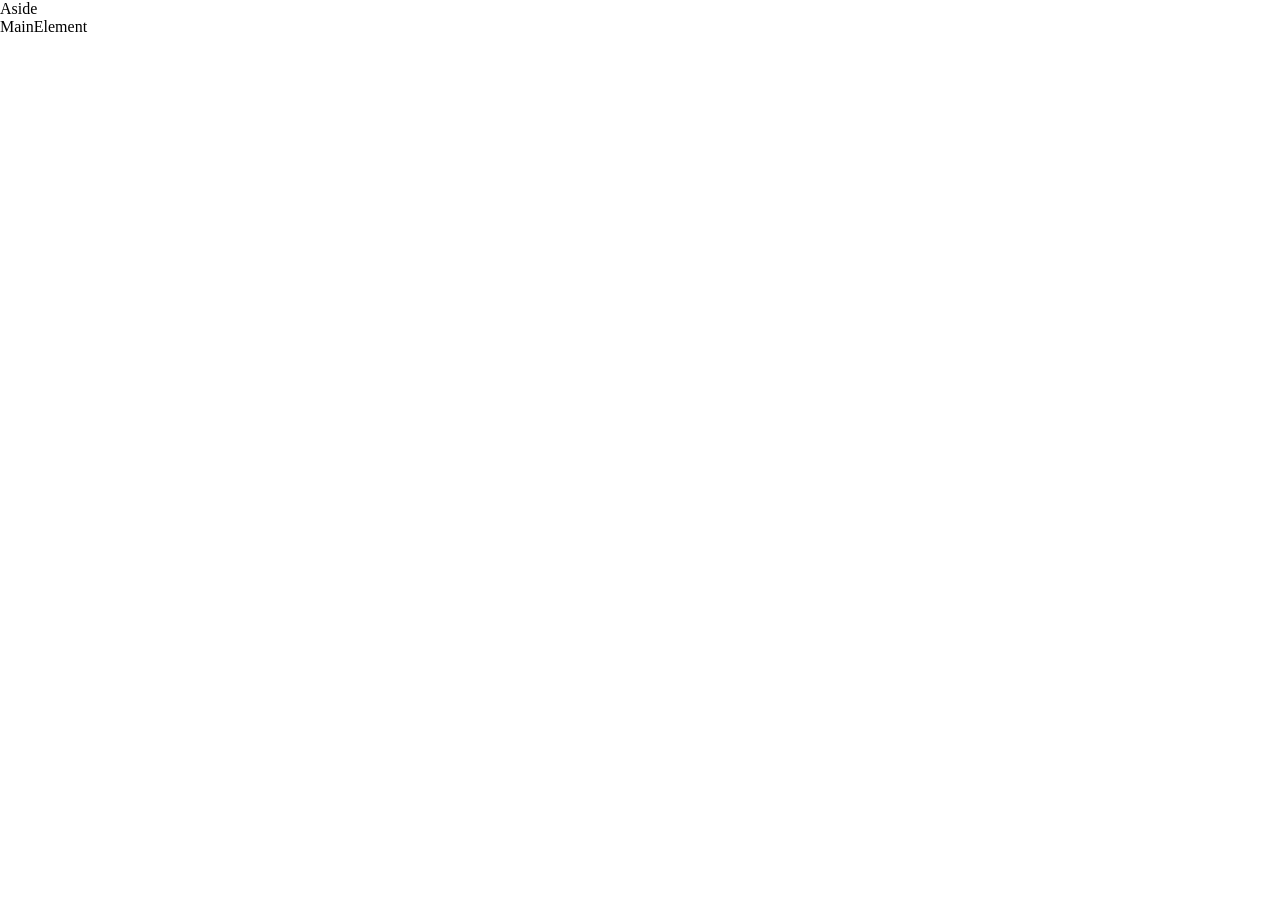
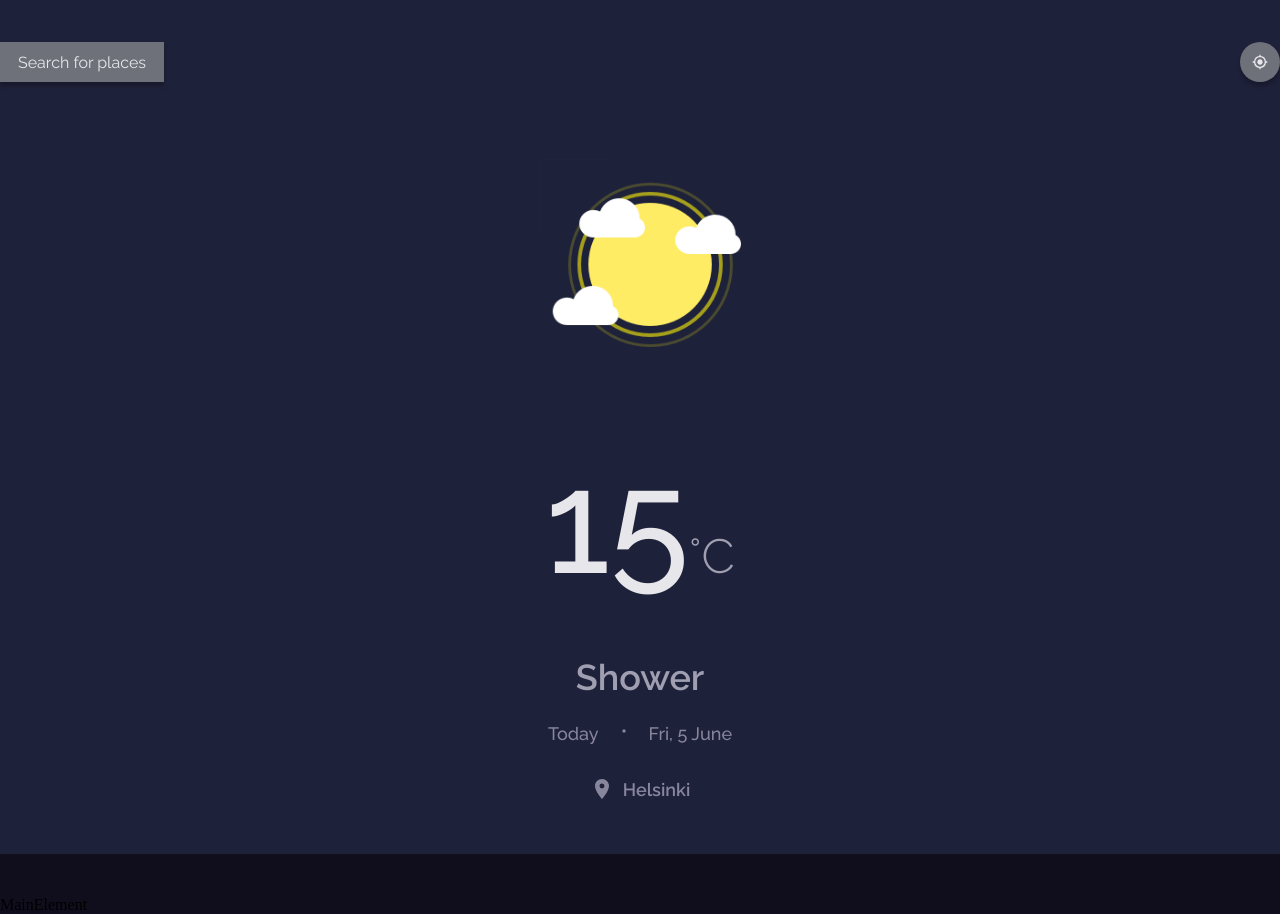
Before and after one commit to HIIfeanyichukwu/weather-app, a React (Vite) app: page / in a window 1280 px wide. Before the commit the page ends 800 px from the top, so only its background shows below. Built offline with nearby package versions, Linux system fonts and the light colour scheme.

Commit message:
sidebar done without functionaligy

```diff
--- a/src/App.jsx
+++ b/src/App.jsx
@@ -9,7 +9,24 @@ const Div = styled.div`
   display: grid;
 
   @media (min-width: 1440px) {
+    position: fixed;
+    top: 0;
+    right: 0;
+    bottom: 0;
+    left: 0;
     grid-template-columns: minmax(459px, 25%) 1fr;
+
+    &::-webkit-scrollbar {
+      display: none;
+    }
+
+    .sidebar::-webkit-scrollbar {
+      display: none;
+    }
+
+    .sidebar {
+      scrollbar-width: none;
+    }
   }
 `
 
--- a/src/Components/Aside.jsx
+++ b/src/Components/Aside.jsx
@@ -1,14 +1,178 @@
 import React from 'react'
 import styled from 'styled-components'
+import {MdGpsFixed, MdRoom} from 'react-icons/md'
+import {BsDot} from 'react-icons/bs'
+import cloud from '../assets/Cloud-background.png'
+import lightcloud from '../assets/LightCloud.png'
 
 const SideBar = styled.aside`
+    padding-block-start: 42px;
+    overflow-x: hidden;
+    background-color: rgba(30, 33, 58, 1);
+    background-blend-mode: overlay;
+    font-family: "Raleway", sans-serif;
 
+    .icon {
+        width: 24px;
+        height: 24px;
+    }
+
+
+    .aside-nav {
+        display: flex;
+        justify-content: space-between;
+        align-items: center;
+        margin-block-end: 31px;
+    }
+
+    .aside-main {
+        .today-weather-image-container {
+            inline-size: 100%;
+            block-size: 326px;
+            background-image: url(${cloud});
+            background-repeat: no-repeat;
+            background-color: rgba(30, 33, 58, 1);
+            background-size: 150%;
+            background-position: 55% 500%;
+            background-blend-mode: overlay;
+            display: flex;
+            justify-content: center;
+            align-items: center;
+
+            .weather-image {
+                width: 202px;
+                height: 234px;
+                background-image: url(${lightcloud});
+                background-size: contain;
+                background-repeat: no-repeat;
+            }
+        }
+
+        .weather-info {
+            text-align: center;
+            .temp {
+                font-size: 144px;
+                font-weight: 500;
+                color: #e7e7eb;
+                margin-block-end: 1rem;
+                line-height: 167px;
+
+                .small {
+                    font-size: 48px;
+                    font-weight: 300;
+                    color: #a09fb1;
+                }
+            }
+            .temp-desc {
+                font-weight: 600;
+                font-size: 36px;
+                color: #a09fb1;
+                margin-block-end: 1.5rem;
+            }
+            .date {
+                display: flex;
+                align-items: center;
+                justify-content: center;
+                gap: 1rem;
+                color: #88869d;
+                font-size: 18px;
+                font-weight: 500;
+                margin-block-end: 33px;
+            }
+            .location {
+                font-size: 18px;
+                font-weight: 600;
+                line-height: 21px;
+                color: #88869d;
+                margin-block-end: 52.53px;
+
+                p {
+                    display: flex;
+                    align-items: center;
+                    gap: 9px;
+                    justify-content: center;
+                }
+            }
+        }
+    }
+
+    @media (min-width: 1440px) {
+        .aside-nav {
+            padding-inline: 46px;
+        }
+
+        .aside-main {
+            .today-weather-image-container {
+                inline-size: 100%;
+                block-size: 376px;
+            }
+        }
+    }
+`
+const Button = styled.button`
+    cursor: pointer;
+    background-color: #6e707a;
+    box-shadow: 0px 4px 4px rgba(0, 0, 0, 0.25);
+    color: #e7e7eb;
+    font-size: 1rem;
+    line-height: 19px;
+    font-weight: normal;
+    font-family: "Raleway", sans-serif;
+    border: none;
+    padding-inline: 18px;
+    padding-block: 11px 10px;
+
+    &.rounded {
+        width: 40px;
+        height: 40px;
+        border-radius: 100%;
+        display: flex;
+        justify-content: center;
+        align-items: center;
+        padding: 9px;
+        text-indent: 100%;
+
+
+        .icon {
+            width: 22px;
+            height: 22px;
+        }
+    }
+
+    &:hover {
+        background-color: rgba(100, 100, 114, 1);
+    }
 `
 
 const Aside = () => {
   return (
     <SideBar className="sidebar">
-        Aside
+        <nav className="aside-nav">
+            <Button>Search for places</Button>
+            <Button className='rounded' aria-label='location'>
+                <MdGpsFixed />
+            </Button>
+        </nav>
+        <main className="aside-main">
+            <div className="today-weather-image-container">
+                <div className="weather-image">
+                </div>
+            </div>
+            <div className="weather-info">
+                <p className='temp'>15<span className='small'>&deg;C</span></p>
+                <p className="temp-desc">
+                    Shower
+                </p>
+                <div className="date">
+                    Today <span className="dot"><BsDot/></span> <time>Fri, 5 June</time>
+                </div>
+                <div className="location">
+                    <p>
+                        <MdRoom className='icon'/> Helsinki
+                    </p>
+                </div>
+            </div>
+        </main>
     </SideBar>
   )
 }
--- a/src/Components/Main.jsx
+++ b/src/Components/Main.jsx
@@ -2,7 +2,12 @@ import React from 'react'
 import styled from 'styled-components'
 
 const MainElement = styled.main`
+    padding-block-start: 42px;
+    background-color: #100e1d;
 
+    img {
+        inline-size: 100%;
+    }
 `
 
 const Main = () => {
--- a/src/index.css
+++ b/src/index.css
@@ -1,3 +1,5 @@
+@import url('https://fonts.googleapis.com/css2?family=Raleway:wght@100;300;400;500;600;700&display=swap');
+
 *,
 *::after,
 *::before {
```
Also changed, not shown: src/assets/HeavySnow.png (renamed from src/assets/Hail.png).
